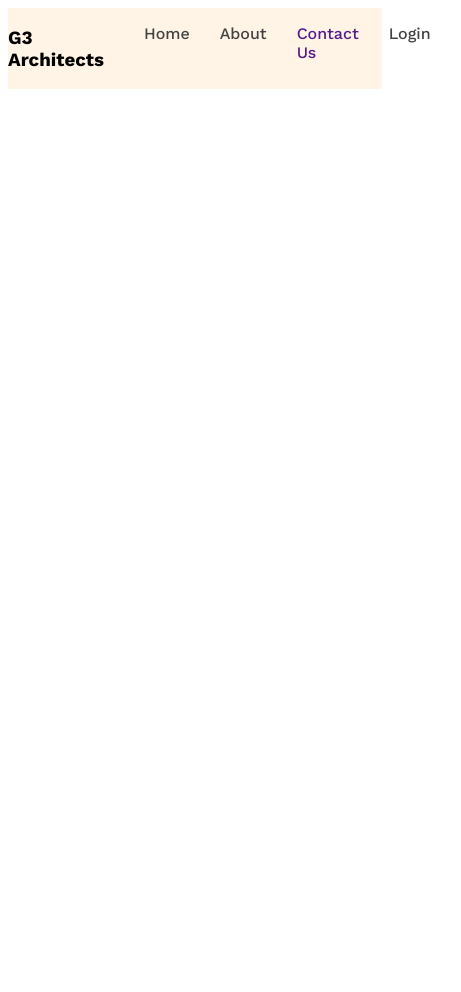
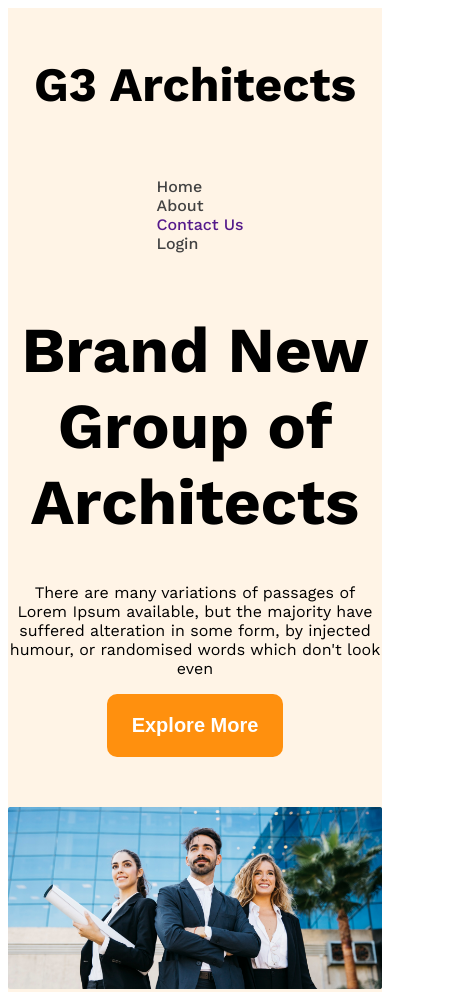
Before and after one commit to ornobaadi/g3-architects-website, a plain HTML site: page index.html in a window 390 px wide. Shown: the top 992 px of the page, 461 px wide, since content can reach past the window. Before the commit the page ends 844 px from the top, so only its background shows below. Drawn offline with nearby package versions, Linux system fonts and the light colour scheme.

Commit message:
banner responsive

```diff
--- a/index.html
+++ b/index.html
@@ -18,7 +18,13 @@
             </ul>
         </nav>
         <div class="banner">
-
+            <div class="banner-content">
+                <h1 class="banner-title">Brand New Group of Architects</h1>
+            <p class="banner-description">There are many variations of passages of Lorem Ipsum available, but the majority have suffered alteration in
+            some form, by injected humour, or randomised words which don't look even</p>
+            <button class="btn-primary">Explore More</button>
+            </div>
+            <img class="banner-image" src="images/banner.png" alt="">
         </div>
     </header>
     <main>
--- a/styles/architects.css
+++ b/styles/architects.css
@@ -28,14 +28,30 @@
     background-color: rgba(255, 144, 14, 0.1);
   }
 
+
+  .btn-primary{
+    background-color: #FF900E;
+    color: white;
+    padding: 20px 25px;
+    font-size: 1.25rem;
+    font-weight: 600;
+    border-radius: 10px;
+    border: none;
+
+  }
   /* Header Styles */
 
   /* Navbar Related Styles */
 .navbar{
     justify-content: space-between;
+    align-items: center;
 
 }
 
+.brand{
+    font-weight: 700;
+    font-size: 3rem;
+}
   .nav-item{
     list-style: none;
     margin-right: 30px;
@@ -51,3 +67,28 @@
     max-width:  1440px;
     margin: 0 auto;
   }
+
+  /* Banner Related Style  */
+
+  .banner-content{
+    max-width: 850px;
+    margin: 0  auto;
+    text-align: center;
+    margin-bottom: 50px;
+  }
+
+  .banner-title{
+    font-size: 4rem;
+    font-weight: 700;
+  }
+
+  .banner-image{
+    width: 100%;
+  }
+
+  /* Responsive Media Query */
+  @media screen and (max-width: 576px) {
+    .navbar, .nav-links{
+        flex-direction: column;
+    }
+  }
```
